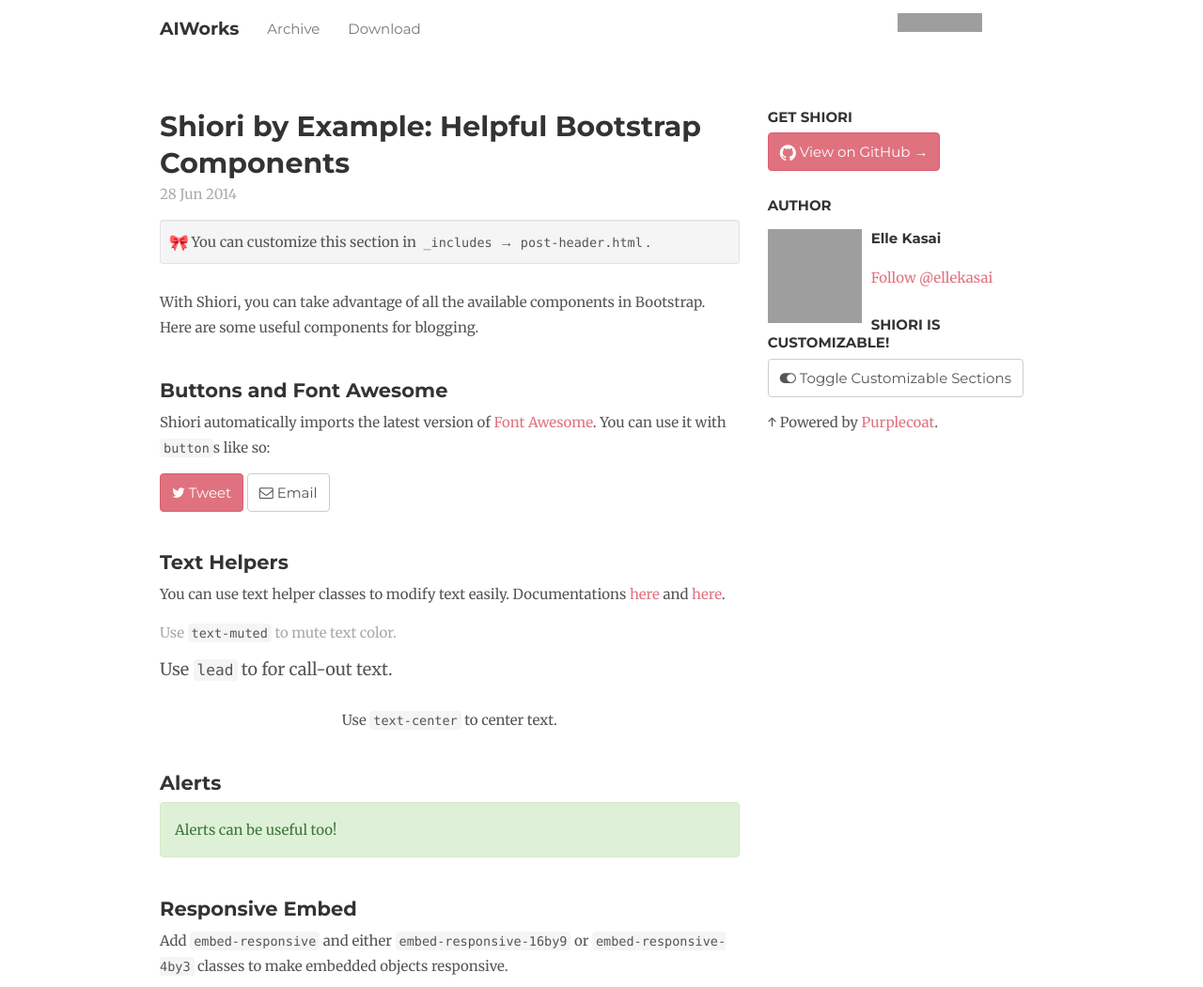
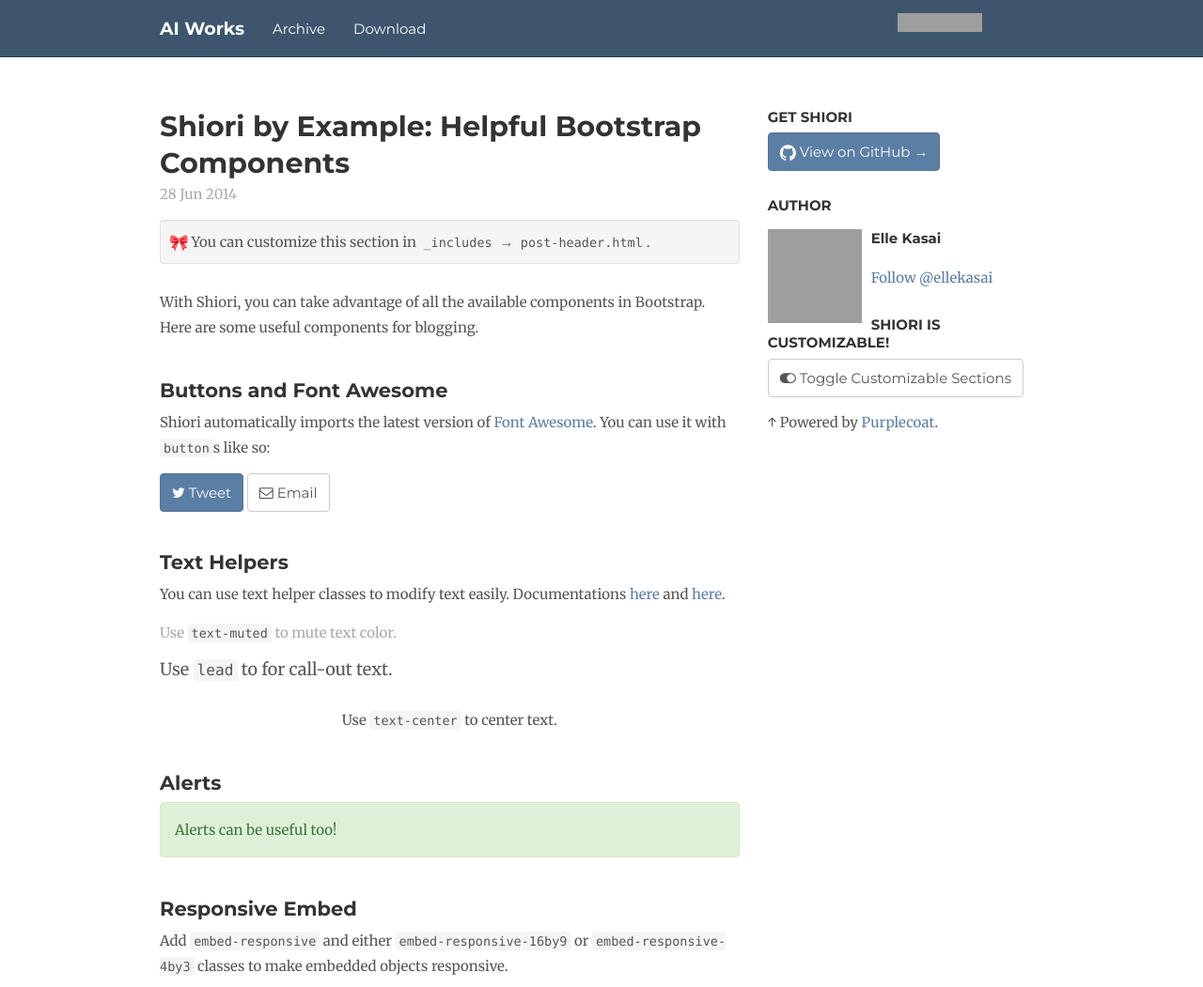
Before and after one commit to aiwagan/aiwagan.github.io, a Jekyll site: the page built from _posts/2014-06-28-example-bootstrap.md, in a window 1280 px wide, cut to the strip 0-1051 px from the top of the page. Shown: the whole strip at 94% size. Built offline with Jekyll 4.4.1, drawn with Linux system fonts in a browser that asks for light colours; nearby versions of some CDN libraries; emoji names are drawn with the system emoji font; comment, search, counter and statistics services are not loaded; grey boxes are pictures that could not be loaded.

Commit message:
Shiori version of the website

```diff
--- a/_config.yml
+++ b/_config.yml
@@ -1,6 +1,6 @@
 baseurl: "" # The subpath of your site. Use "" if you're hosting a blog at the root level.
 url: "http://aiwagan.github.io" # the base hostname & protocol for your site
-title: "AIWorks"
+title: "AI Works"
 
 # This is used by feed.xml. Uncomment if you want to use it.
 # description: "..."
--- a/_data/theme.yml
+++ b/_data/theme.yml
@@ -14,7 +14,7 @@ num_home_posts: 3
 # - purple
 # - orange
 # - red
-color: default
+color: dark
 
 # Show navigation below each post?
 show_post_navs: true
```
Also changed, not shown: _includes/footer.html (line endings or trailing spaces), _includes/post-footer.html (line endings or trailing spaces), _includes/post-header-home.html (line endings or trailing spaces), _includes/post-header.html (line endings or trailing spaces).
